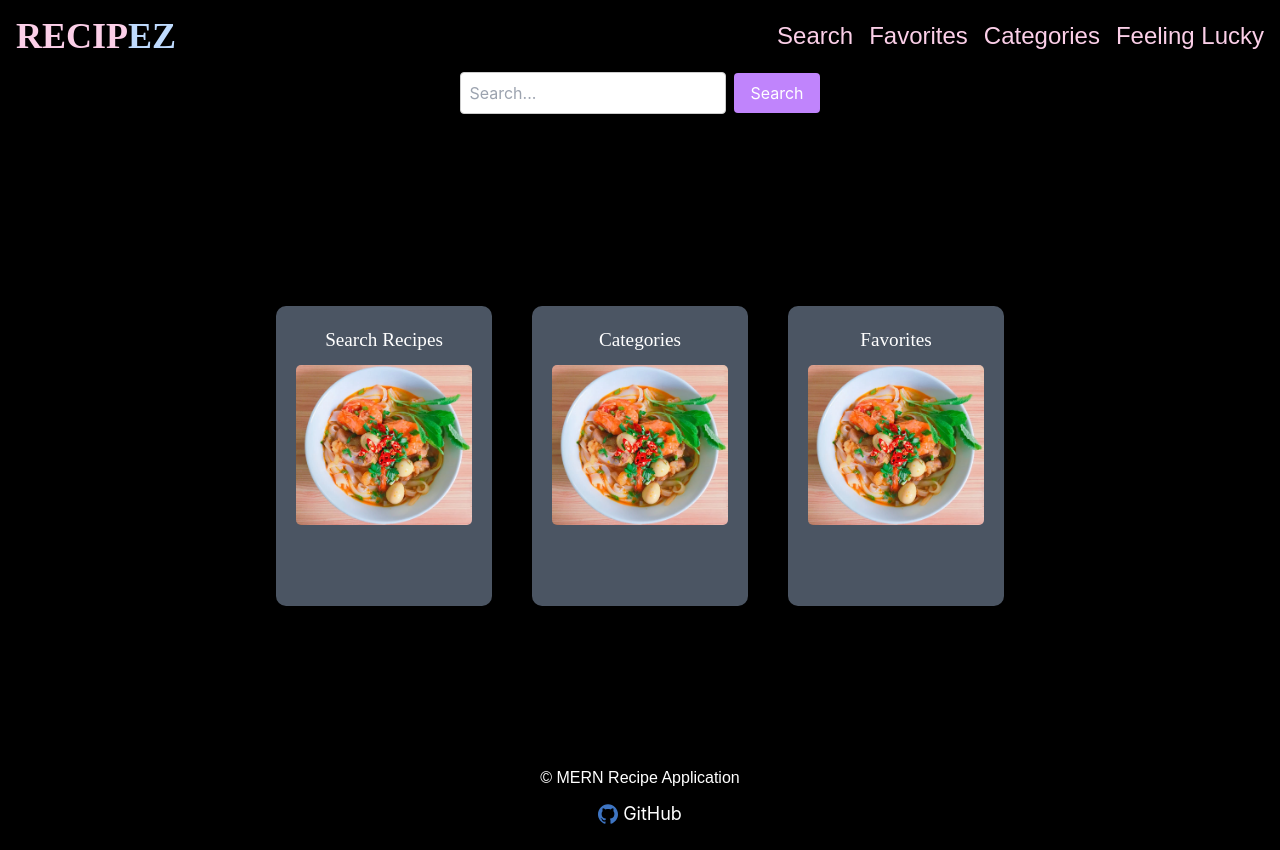
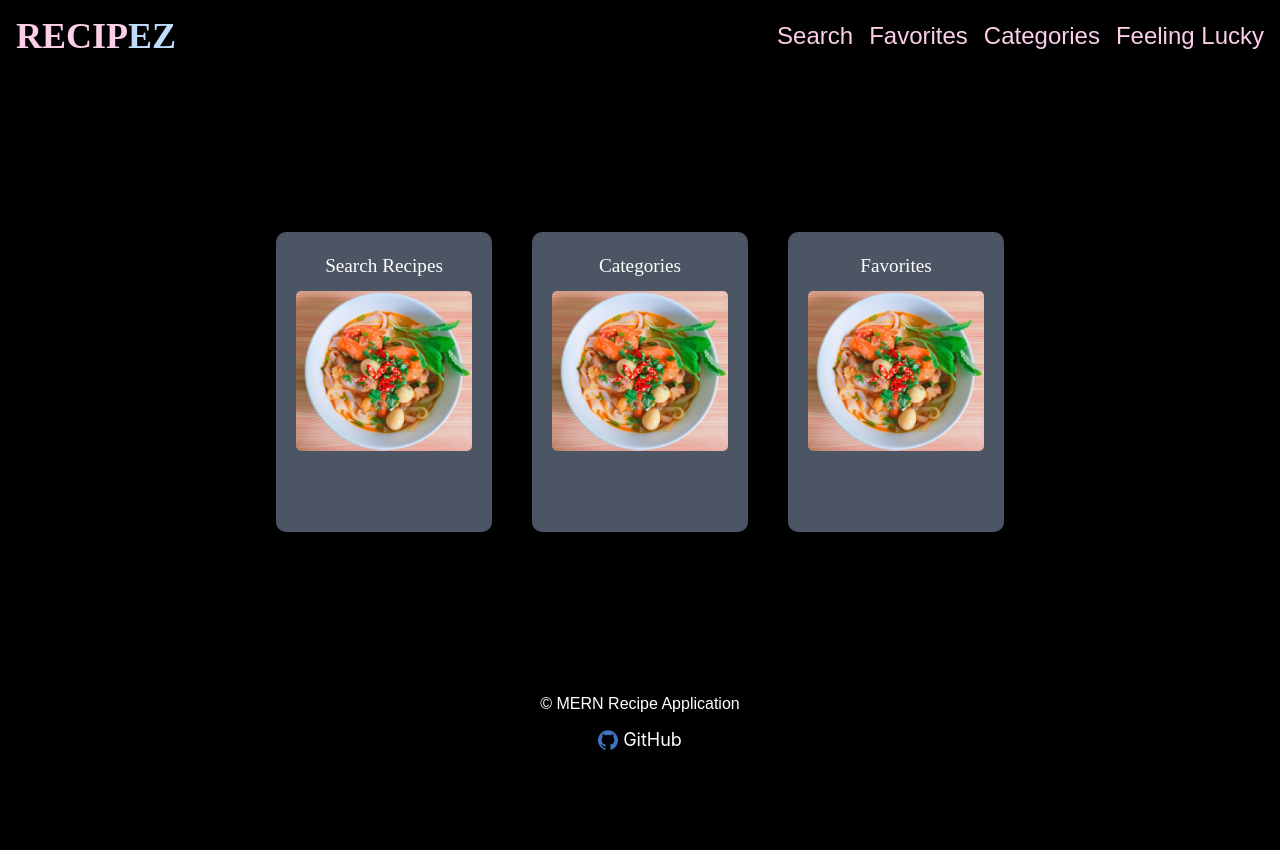
Before and after one commit to tjsiv/P2MSA-RecipEZ, a React (Create React App) app in the folder client/: page / in a window 1280 px wide. After the commit the page ends 800 px from the top, so only its background shows below. Built offline with nearby package versions, Linux system fonts and the light colour scheme.

Commit message:
removed search bar not in routes

```diff
--- a/client/src/App.js
+++ b/client/src/App.js
@@ -50,7 +50,6 @@ const App = () => {
 
         <p>{/* {this.state.apiResponse} */}</p>
         <Navbar />
-        <SearchBar onSearch={handleSearch} />
         <HomeCards/>
         <Footer />
       </header>
```
